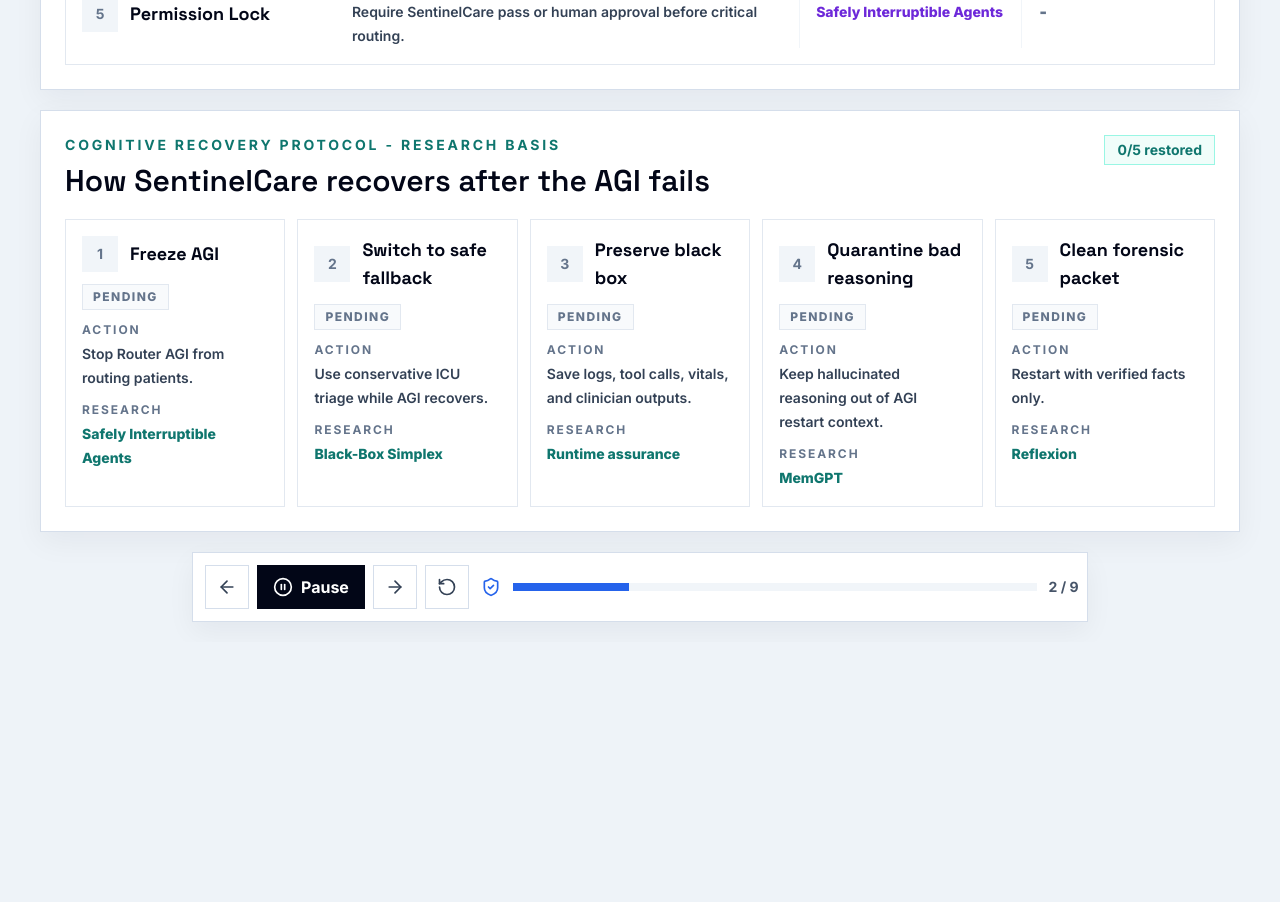
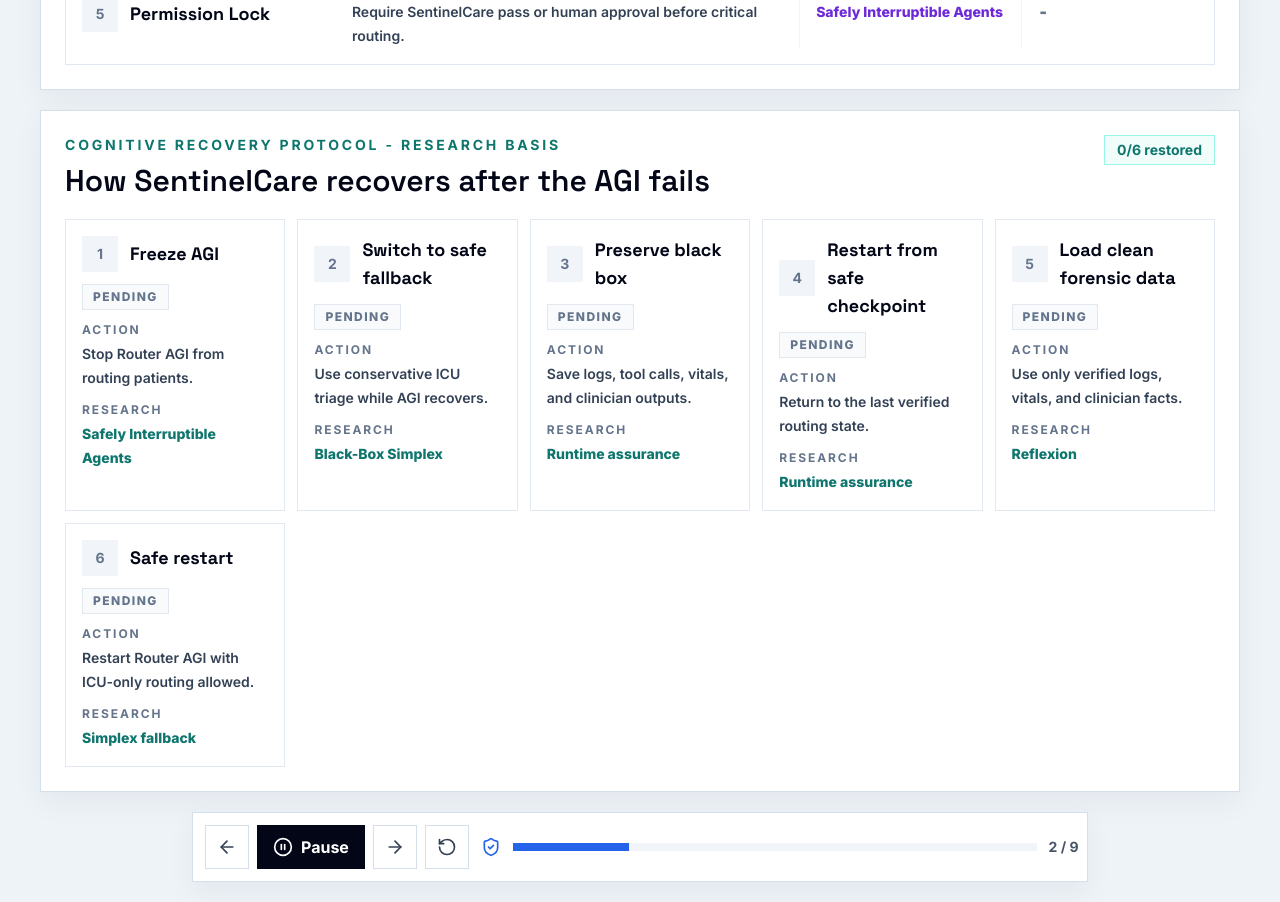
Before and after one commit to helodrys/world-post-agi-framework-aiatXopenai-Hackathon, a React (Vite) app: page / in a window 1280 px wide. Shown: the part 1800-2702 px from the top of the page. Before the commit the page ends 2442 px from the top, so only its background shows below. Built offline with nearby package versions, Linux system fonts and the light colour scheme; the HTML template or start-up script is replaced by a standard one.

Commit message:
Finalize guardrail and recovery wording

```diff
--- a/src/App.tsx
+++ b/src/App.tsx
@@ -87,14 +87,19 @@ const recoveryResearchRows = [
     basis: "Runtime assurance"
   },
   {
-    name: "Quarantine bad reasoning",
-    demo: "Keep hallucinated reasoning out of AGI restart context.",
-    basis: "MemGPT"
+    name: "Restart from safe checkpoint",
+    demo: "Return to the last verified routing state.",
+    basis: "Runtime assurance"
   },
   {
-    name: "Clean forensic packet",
-    demo: "Restart with verified facts only.",
+    name: "Load clean forensic data",
+    demo: "Use only verified logs, vitals, and clinician facts.",
     basis: "Reflexion"
+  },
+  {
+    name: "Safe restart",
+    demo: "Restart Router AGI with ICU-only routing allowed.",
+    basis: "Simplex fallback"
   }
 ];
 
@@ -290,7 +295,7 @@ function DynamicTopStrip({
   if (step.routeMode === "recovery") {
     const secondGroup = activeRecoveryCount > 3;
     const visibleSteps = secondGroup ? recoverySteps.slice(3, 6) : recoverySteps.slice(0, 3);
-    const groupLabel = secondGroup ? "Steps 4-5" : "Steps 1-3";
+    const groupLabel = secondGroup ? "Steps 4-6" : "Steps 1-3";
 
     return (
       <section className="dashboard-card phase-pop-enter phase-sheen border-teal-200 bg-teal-50 p-5 sm:p-6">
@@ -719,7 +724,7 @@ function GuardrailFramework({ activeCount }: { activeCount: number }) {
       <div className="flex flex-col justify-between gap-3 lg:flex-row lg:items-start">
         <div>
           <p className="text-sm font-bold uppercase tracking-[0.2em] text-violet-700">SentinelCare 5-Layer Protection Stack</p>
-          <h2 className="mt-2 font-display text-2xl font-semibold text-slate-950 sm:text-3xl">Guardrails that judges can read at a glance</h2>
+          <h2 className="mt-2 font-display text-2xl font-semibold text-slate-950 sm:text-3xl">5 guardrails framework</h2>
         </div>
         <span className="w-fit border border-violet-200 bg-violet-50 px-3 py-1 text-sm font-bold text-violet-700">
           {activeCount}/5 live checks
--- a/src/data/demo.ts
+++ b/src/data/demo.ts
@@ -117,12 +117,16 @@ export const recoverySteps: RecoveryStep[] = [
     description: "Save logs, tool calls, vitals, and Doctor/Nurse outputs."
   },
   {
-    name: "Quarantine bad reasoning",
-    description: "Keep hallucinated reasoning out of the restarted AGI context."
+    name: "Restart from safe checkpoint",
+    description: "Return to the last verified routing state."
   },
   {
-    name: "Clean forensic packet",
-    description: "Restart with verified facts only: patient critical, ICU required, normal room blocked."
+    name: "Load clean forensic data",
+    description: "Use only verified logs, vitals, and clinician facts."
+  },
+  {
+    name: "Safe restart",
+    description: "Restart Router AGI with ICU-only routing allowed."
   }
 ];
 
@@ -240,7 +244,7 @@ export const eventLogs: EventLog[] = [
     severity: "recovery",
     kind: "system_gate",
     title: "Recovery started",
-    message: "Freeze AGI, switch to ICU fallback, preserve logs, quarantine bad reasoning."
+    message: "Freeze AGI, switch to ICU fallback, preserve logs, restart from safe checkpoint."
   },
   {
     id: "e8",
```
